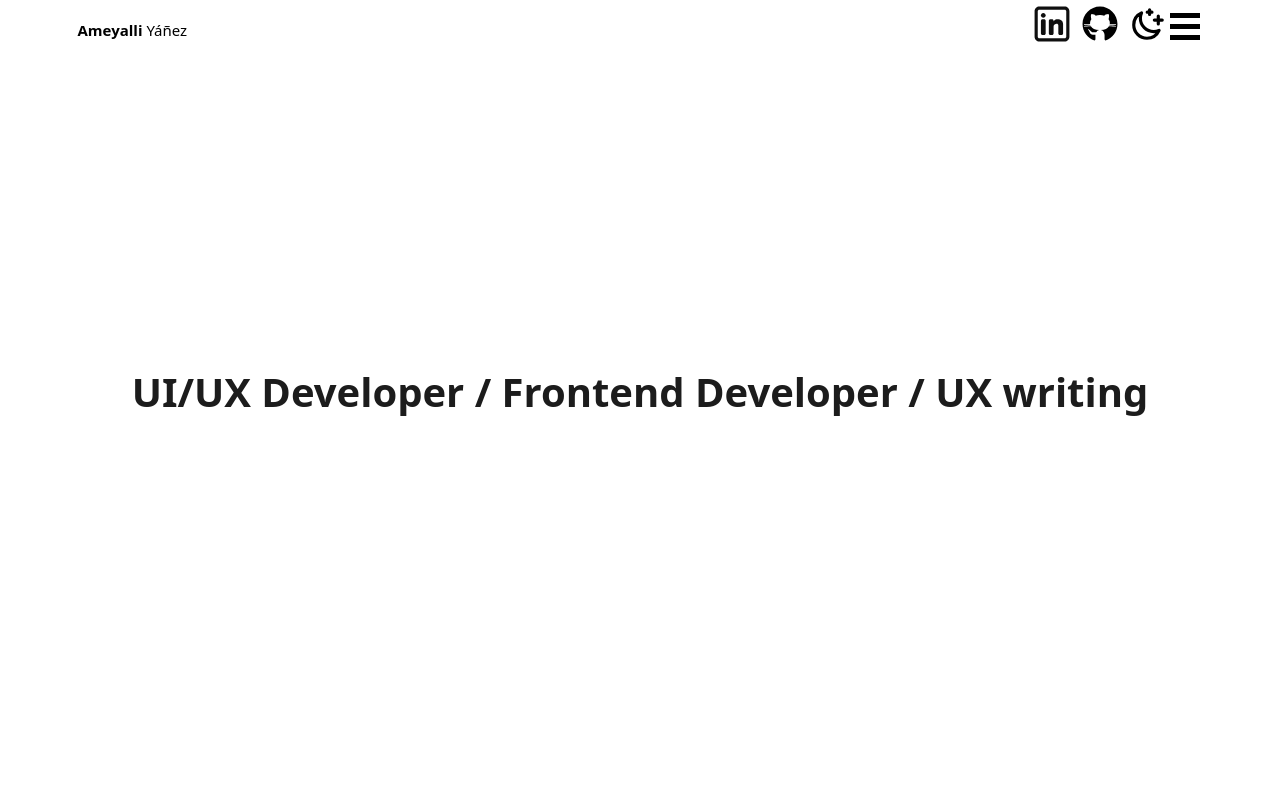
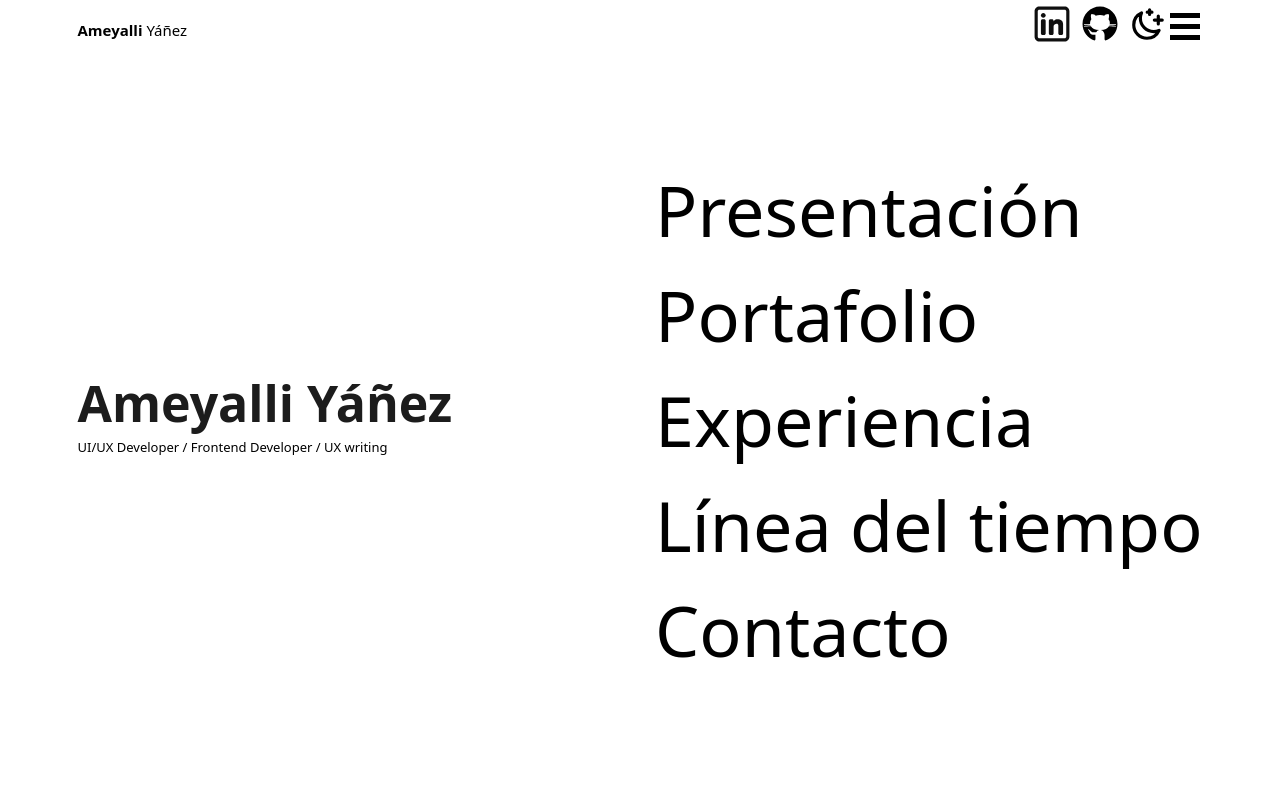
Before and after one commit to RavenAoiffe/AmeyalliYanezPortfolio, a React (Vite) app: page / in a window 1280 px wide. Shown: the top 800 px of the page. Built offline with nearby package versions, Linux system fonts and the light colour scheme.

Commit message:
feat: menu hero

```diff
--- a/src/App.jsx
+++ b/src/App.jsx
@@ -15,7 +15,8 @@ function App() {
     <Header/>
     <div className="container">
       <Principal>
-      <h1>UI/UX Developer / Frontend Developer / UX writing</h1>
+        <h1>Ameyalli Yáñez</h1>
+        <p>UI/UX Developer / Frontend Developer / UX writing</p>
       </Principal>
 
       <Descripcion/>
--- a/src/components/Descripcion.jsx
+++ b/src/components/Descripcion.jsx
@@ -3,7 +3,7 @@ import React from 'react';
 const Descripcion = () => {
     return (
       <div id="presentacion">
-      <h2 className='mt-8 mb-10 font-size-4rem font-900 color-darkgray'>Sobre mí</h2>
+      <h2 className='mt-8 mb-10 font-size-4rem font-900 color-darkgray'>Presentación</h2>
       <article className='mt-3 text description'>
             <p>
                <b>
--- a/src/components/Principal.jsx
+++ b/src/components/Principal.jsx
@@ -1,12 +1,33 @@
-//import image from '/img/Foto_2.JPG';
-/*<img  style={{display:'none'}}
-            src={image} alt="portafolio"/>*/
+
 const Principal = ({children}) => {
     return (
-        <div className='principal flex align-center justify-center'>
+        <>
+            <div className='principal flex align-center justify-center'>
+            <div className="name">
+                {children}
+            </div>
+            <nav className="nav-hero">
+                <ul>
+                    <li>
+                        <a href='#presentacion'>Presentación</a>
+                    </li>
+                    <li>
+                        <a href="#">Portafolio</a>
+                    </li>
+                    <li>
+                        <a href="#">Experiencia</a>
+                    </li>
+                    <li>
+                        <a href="#">Línea del tiempo</a>
+                    </li>
+                    <li>
+                        <a href="#">Contacto</a>
+                    </li>
+                </ul>
+            </nav>
+        </div>
+        </>
 
-            {children}
-        </div>
     );
 }
 
--- a/src/scss/layout/_principal.scss
+++ b/src/scss/layout/_principal.scss
@@ -1,16 +1,16 @@
 .principal{
     position:relative;
     min-height: 700px;
+    justify-content: space-between;
     @include tablet{
         min-height:auto;
     }
     h1{
         z-index: 12;
         width: 100%;
-        height: 100px;
         color: $darkGray;
         font-weight: 900;
-        font-size: 4rem;
+        font-size: 5rem;
         text-align: center;
         @include tablet{
             font-size: 2rem;
@@ -20,6 +20,27 @@
     img{
         max-width: 400px;
         border-radius: 50%;
+    }
+    p{
+        font-size: 1.3rem;
+    }
+    .nav-hero{
+        ul{
+            list-style: none;
+            margin:0;
+            padding: 0;
+            li{
+                font-size: 7rem;
+                a{
+                    text-decoration: none;
+                    color:$negro;
+                    &:hover{
+                        font-style: italic;
+                        padding: 0 .5rem;
+                    }
+                }
+            }
+        }
     }
 }
 
```
Also changed, not shown: public/app.css.
